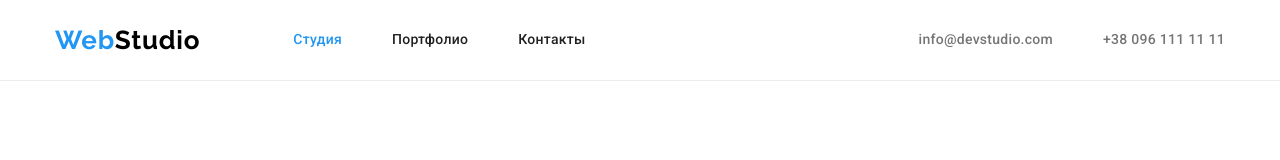
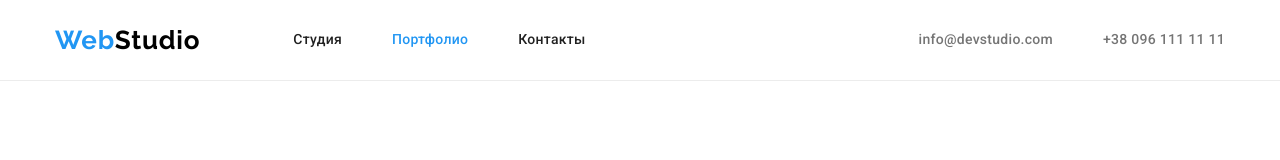
Before and after one commit to SvitlanaIvanenko/goit-markup-hw-03, a plain HTML site: page portfolio.html in a window 1280 px wide. Shown: the top 160 px of the page. Drawn offline with nearby package versions, Linux system fonts and the light colour scheme.

Commit message:
Update portfolio.html

```diff
--- a/portfolio.html
+++ b/portfolio.html
@@ -29,10 +29,10 @@
             >
             <ul class="header-list list">
               <li class="header-item">
-                <a href="" class="header-link link current">Студия</a>
+                <a href="./index.html" class="header-link link ">Студия</a>
               </li>
               <li class="header-item">
-                <a href="./portfolio.html" class="header-link link"
+                <a href="" class="header-link link current"
                   >Портфолио</a
                 >
               </li>
```
